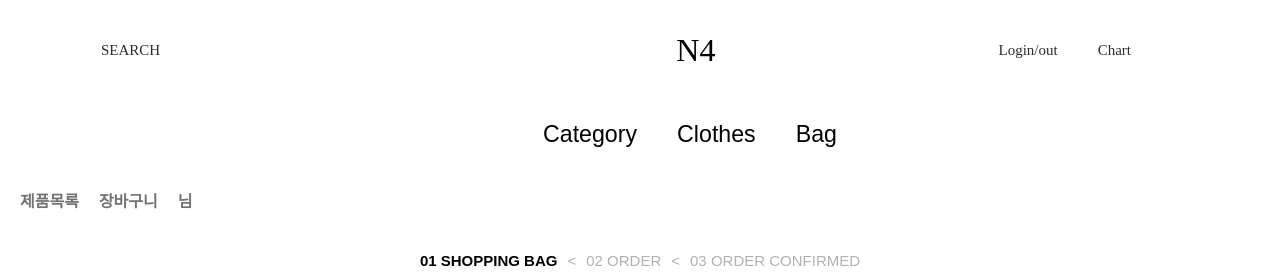
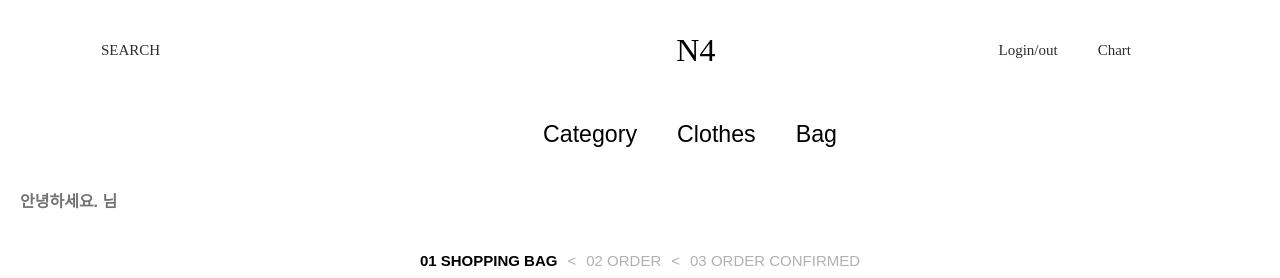
Before and after one commit to shopping-mall-Frontend/team-project, a React (Create React App) app: page /cart in a window 1280 px wide. Shown: the top 278 px of the page. Built offline with nearby package versions, Linux system fonts and the light colour scheme; no server answers.

Commit message:
feat: 임시 nav 요소 삭제, 장바구니 이동 confirm 창 if문으로 변경

```diff
--- a/src/components/Navbar.js
+++ b/src/components/Navbar.js
@@ -25,14 +25,8 @@ const Links = ({}) => {
   }, []);
   return (
     <Wrap>
-      <Link to={`/category/all`}>
-        <button>제품목록</button>
-      </Link>
-      <Link to={`/cart`}>
-        <button>장바구니</button>
-      </Link>
       <Link to={`/user`}>
-        <button>{user.displayName}님</button>
+        <button>안녕하세요. {user.displayName}님</button>
       </Link>
     </Wrap>
   );
--- a/src/pages/ProductdetailsPage.js
+++ b/src/pages/ProductdetailsPage.js
@@ -38,11 +38,11 @@ const ProductdetailsPage = () => {
   //confirm창(상품 담기 확인 및 장바구니 이동)
   const navigate = useNavigate();
   const moveTocart = () => {
-    {
+    if (
       window.confirm(`상품을 장바구니에 담았습니다.
-장바구니로 이동하시겠습니까?`)
-        ? navigate('/cart')
-        : console.log(false);
+    장바구니로 이동하시겠습니까?`)
+    ) {
+      navigate('/cart');
     }
   };
 
```
